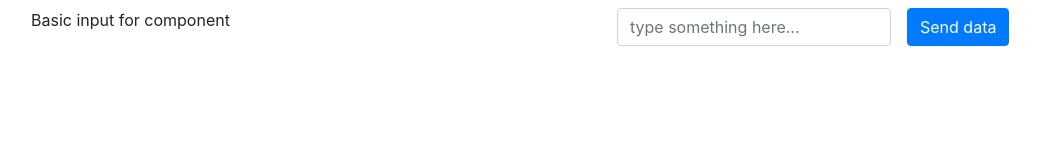
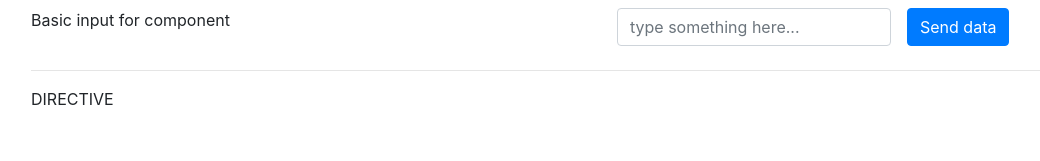
Before and after one commit to un4ckn0wl3z/basic-angular7, an Angular app: page / in a window 1280 px wide. Shown: the part 139-300 px from the top of the page, without its empty margins (54-1094 px from the left). Built offline with nearby package versions, Linux system fonts and the light colour scheme.

Commit message:
add simple directive

```diff
--- a/src/app/app.component.html
+++ b/src/app/app.component.html
@@ -14,4 +14,8 @@
     </div>
   </div>
 
+  <hr>
+
+  <div directive1="" >DIRECTIVE</div>
+
 </div>
--- a/src/app/app.module.ts
+++ b/src/app/app.module.ts
@@ -5,12 +5,14 @@ import { AppComponent } from './app.component';
 import { BrowserAnimationsModule } from '@angular/platform-browser/animations';
 import { Com01Component } from './com01/com01.component';
 import { Com02Component } from './com02/com02.component';
+import { Directive1Directive } from './directives/directive1.directive';
 
 @NgModule({
   declarations: [
     AppComponent,
     Com01Component,
-    Com02Component
+    Com02Component,
+    Directive1Directive
   ],
   imports: [
     BrowserModule,
--- /dev/null
+++ b/src/app/directives/directive1.directive.ts
@@ -0,0 +1,22 @@
+import { Directive, ElementRef } from '@angular/core'
+
+
+@Directive({
+    selector: '[directive1]'
+})
+export class Directive1Directive {
+
+    constructor(private elementRef:ElementRef){
+        //console.log(this.elementRef.nativeElement);
+        const elem = this.elementRef.nativeElement as HTMLInputElement;
+        elem.onmouseover = function(){
+            //console.log('onmouseover');
+            elem.style.color = 'red';
+        }
+
+        elem.onmouseout = function(){
+            //console.log('onmouseout');
+            elem.style.color = 'black';
+        }
+    }
+}
```
